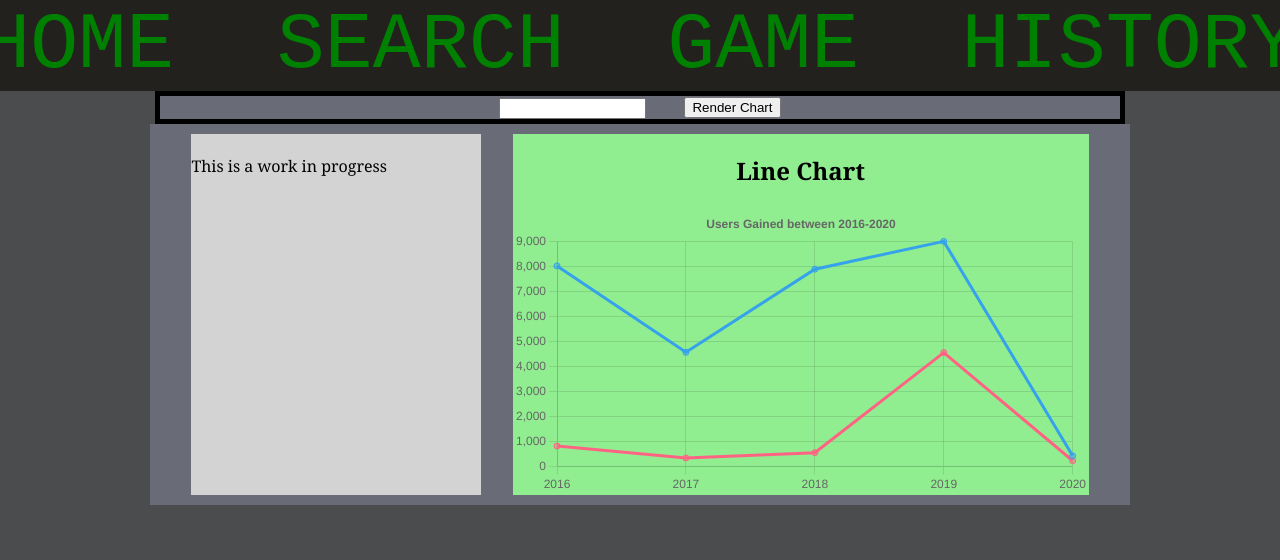
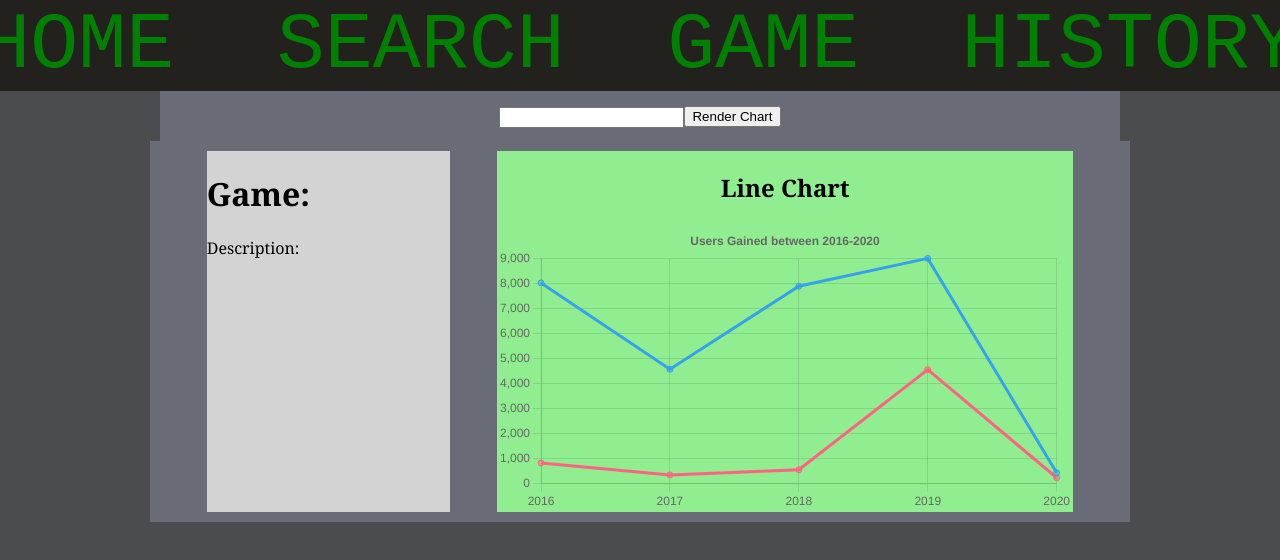
Before and after one commit to Jerald-ctrl/CSS_Assignment, a Next.js app: page /Search in a window 1280 px wide. Both pictures are taken after a click on the button "Render Chart". Shown: the top 560 px of the page. Built offline with nearby package versions, Linux system fonts and the light colour scheme.

Commit message:
final push

```diff
--- a/app/Search/page.css
+++ b/app/Search/page.css
@@ -23,17 +23,12 @@
     flex-direction: row;
     align-items: center;
     justify-content: center;
-
-    border: 5px solid;
     margin: auto;
     background-color: #696c77;
     spacing: 0px;
+    min-height: 50px;
+}
 
-}
-#Search-input
-{
-    width: 75%;
-}
 
 #container
 {
--- a/app/Search/page.jsx
+++ b/app/Search/page.jsx
@@ -209,8 +209,8 @@ function handleButtonClick()
 
         <div className="Search-body" id="container">
           <div id='Search-body-text'>
-            <h1>{textboxValue}</h1>
-            <p>This is a work in progress</p>
+            <h1>Game: {textboxValue}</h1>
+            <p>Description: </p>
 
 
           </div >
```
Also changed, not shown: 1 other file (tests, documents, lock files or other folders).
